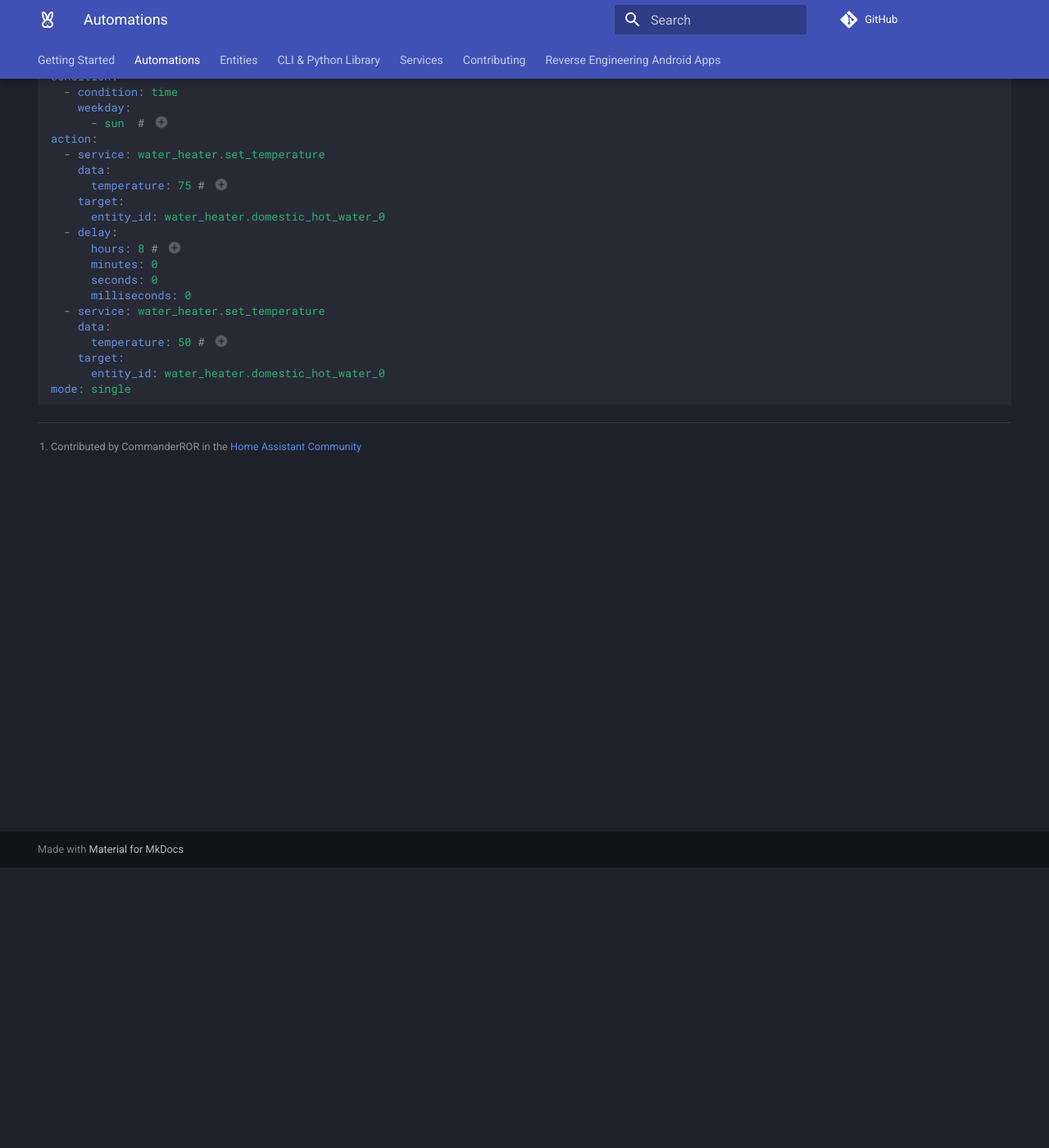
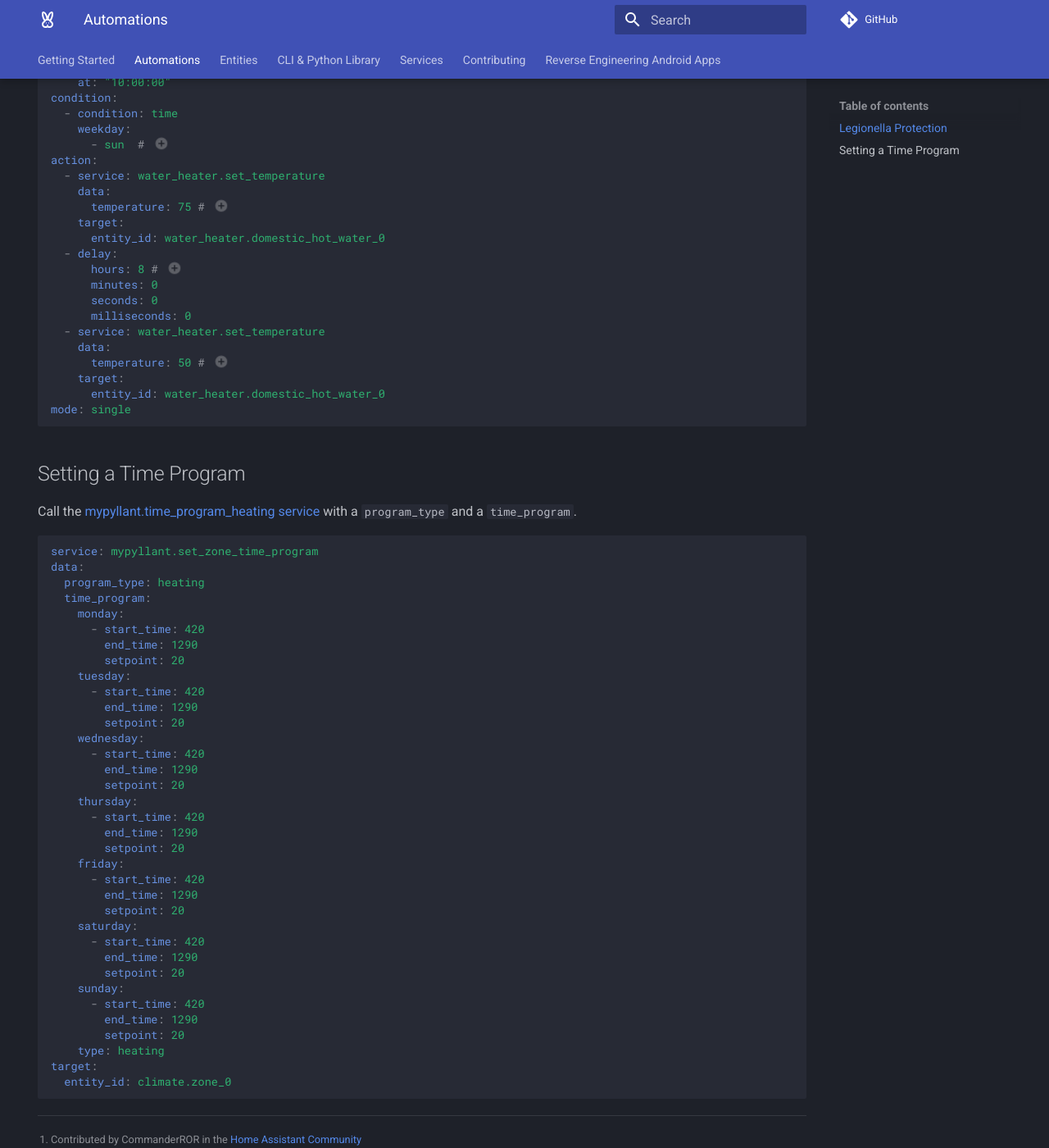
Before and after one commit to signalkraft/mypyllant-component, an MkDocs documentation site: the page built from docs/docs/1-automations.md, in a window 1280 px wide and 1400 px high, scrolled down 342 px. Shown: the whole window at 82% size. Built offline with MkDocs 1.6.1 and Material for MkDocs 9.7.7, drawn with Linux system fonts in a browser that asks for light colours; comment, search, counter and statistics services are not loaded.

````diff
--- a/dev-requirements.txt
+++ b/dev-requirements.txt
@@ -1,4 +1,4 @@
-myPyllant==0.5.10
+myPyllant==0.5.11
 aioresponses==0.7.4
 coverage>=6.3.1
 croniter>=1.3.8
--- a/docs/docs/1-automations.md
+++ b/docs/docs/1-automations.md
@@ -45,4 +44,47 @@
 3. This is the duration. Make sure it covers the time period where your water heater is turned on
 4. This should be your regular water temperature
 
+## Setting a Time Program
+
+Call the [mypyllant.time_program_heating service](https://my.home-assistant.io/redirect/developer_services/) with a `program_type`
+and a `time_program`.
+
+```yaml
+service: mypyllant.set_zone_time_program
+data:
+  program_type: heating
+  time_program:
+    monday:
+      - start_time: 420
+        end_time: 1290
+        setpoint: 20
+    tuesday:
+      - start_time: 420
+        end_time: 1290
+        setpoint: 20
+    wednesday:
+      - start_time: 420
+        end_time: 1290
+        setpoint: 20
+    thursday:
+      - start_time: 420
+        end_time: 1290
+        setpoint: 20
+    friday:
+      - start_time: 420
+        end_time: 1290
+        setpoint: 20
+    saturday:
+      - start_time: 420
+        end_time: 1290
+        setpoint: 20
+    sunday:
+      - start_time: 420
+        end_time: 1290
+        setpoint: 20
+    type: heating
+target:
+  entity_id: climate.zone_0
+```
+
 [^1]: Contributed by CommanderROR in the [Home Assistant Community](https://community.home-assistant.io/t/myvaillant-integration/542610/70)
````
Also changed, not shown: other parts of docs/docs/1-automations.md (+0 -1 lines), .pre-commit-config.yaml, README.md, 4 other files.
